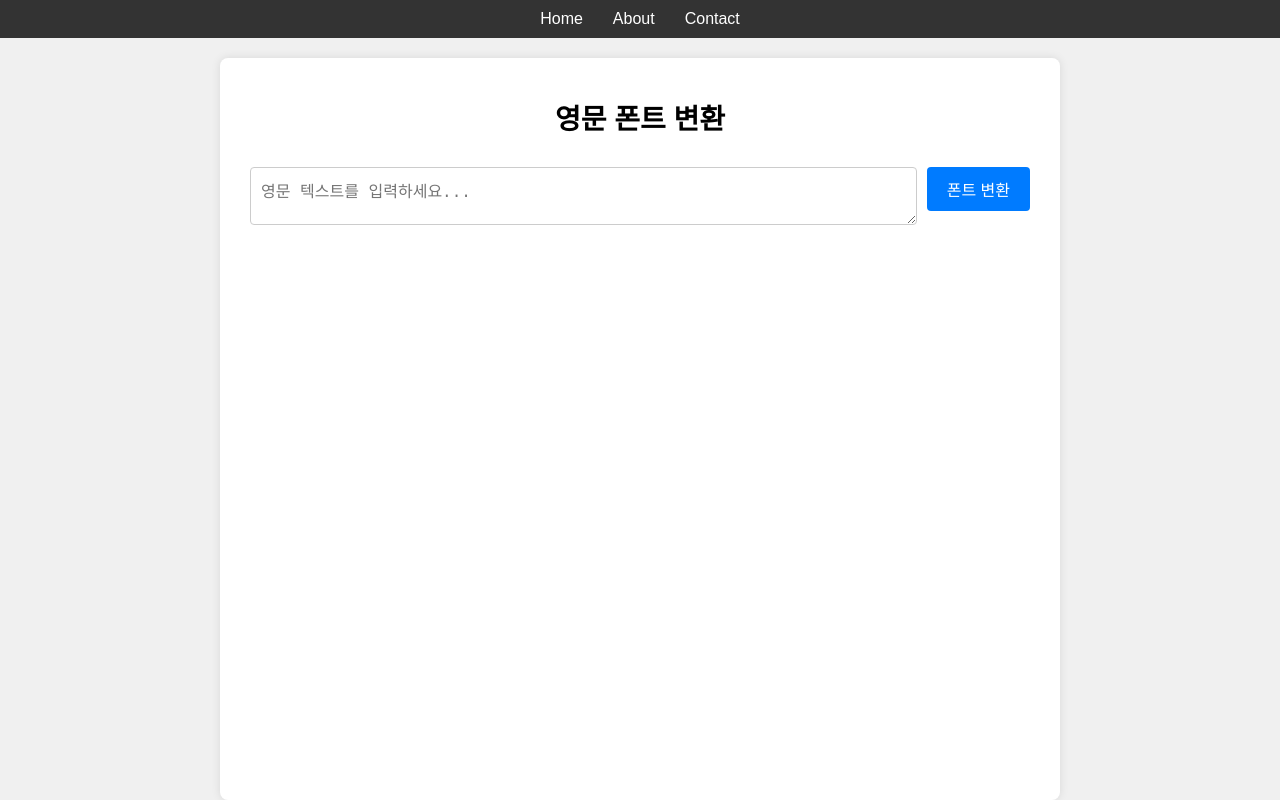
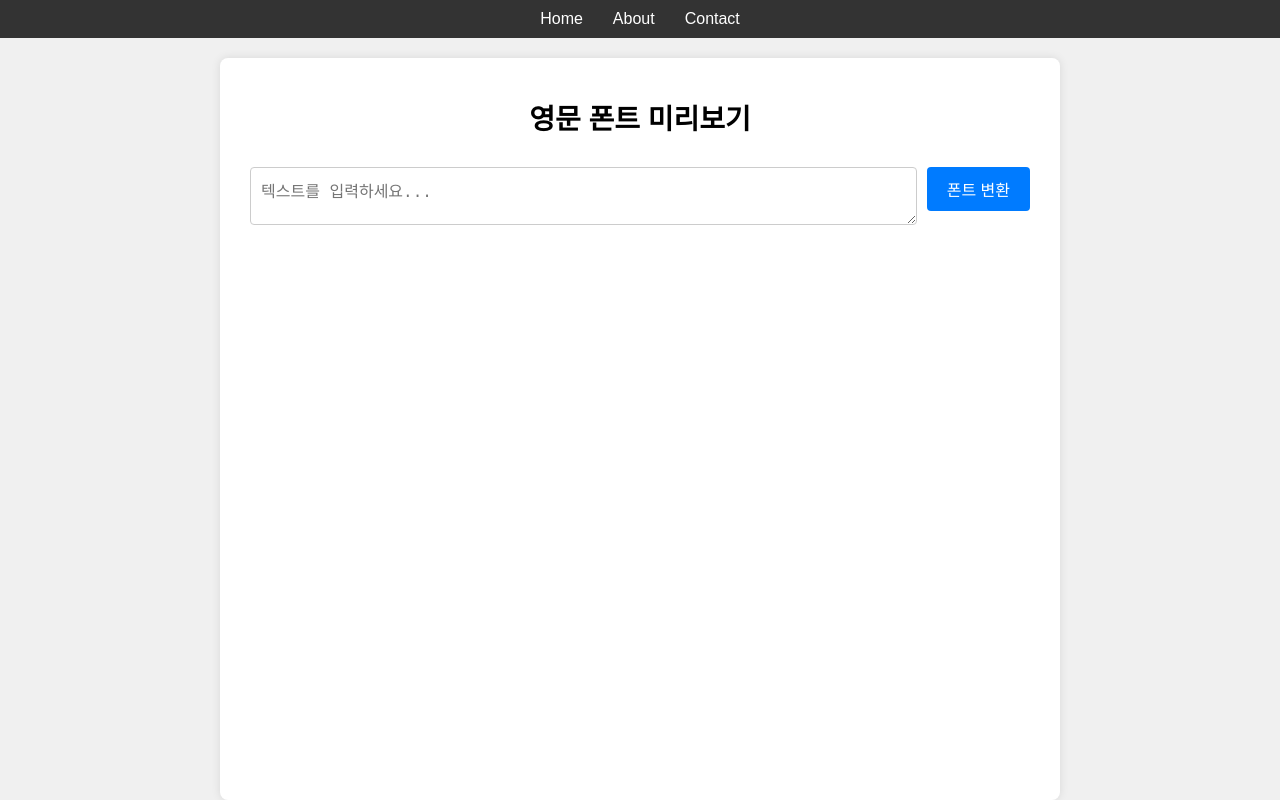
Before and after one commit to yulyul1021/font_generator, a plain HTML site: page index.html in a window 1280 px wide. Drawn offline with Linux system fonts and the light colour scheme.

Commit message:
Update index.html

```diff
--- a/index.html
+++ b/index.html
@@ -3,7 +3,7 @@
 <head>
   <meta charset="UTF-8">
   <meta name="viewport" content="width=device-width, initial-scale=1.0">
-  <title>영문 폰트 변환</title>
+  <title>영문 폰트 미리보기</title>
   <link rel="stylesheet" href="styles.css">
 </head>
 <body>
@@ -16,9 +16,9 @@
     </ul>
   </nav>
   <div class="container">
-    <h1>영문 폰트 변환</h1>
+    <h1>영문 폰트 미리보기</h1>
     <div class="input-container">
-      <textarea id="input-text" placeholder="영문 텍스트를 입력하세요..."></textarea>
+      <textarea id="input-text" placeholder="텍스트를 입력하세요..."></textarea>
       <button id="generate-btn">폰트 변환</button>
     </div>
     <div id="font-grid" class="font-grid"></div>
```
